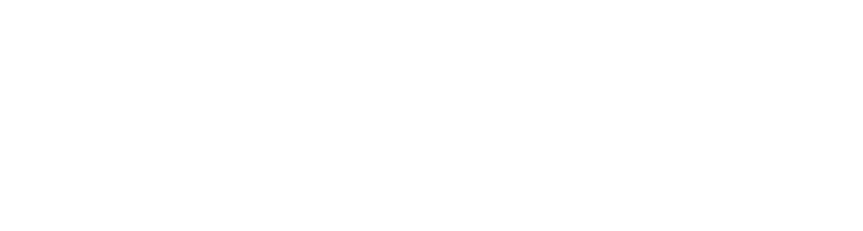
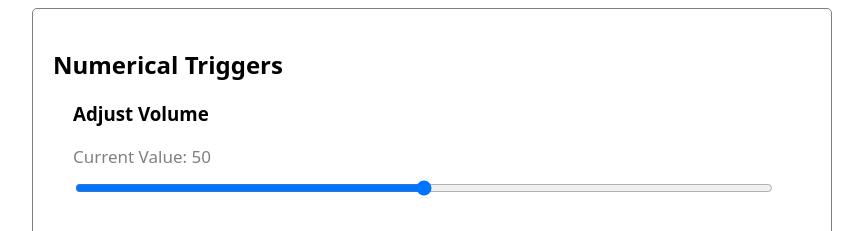
Before and after one commit to S3942721/robo-web-controller, a React (Vite) app in the folder frontend/: page / in a window 1280 px wide. Shown: the part 721-952 px from the top of the page, without its empty margins (208-1071 px from the left). Before the commit the page ends 800 px from the top, so only its background shows below. Built offline with nearby package versions, Linux system fonts and the light colour scheme; no server answers.

Commit message:
add numerical triggers
Signed-off-by: cbh778899 <cbh778899@outlook.com>

```diff
--- /dev/null
+++ b/frontend/src/components/ScrollControllers.jsx
@@ -0,0 +1,13 @@
+import { requestWS } from "../utils/useWebSocket";
+import ScrollBar from "./sub-components/ScrollBar";
+
+export default function ScrollControllers() {
+    return (
+        <section>
+            <h1>Numerical Triggers</h1>
+            <ScrollBar name='Adjust Volume' initial={50} callback={vol=>{
+                requestWS('req-execute', { type: 'trigger', message: {Signal: 'Volume', Value: vol} })
+            }} />
+        </section>
+    )
+}
--- a/frontend/src/components/pages/index.jsx
+++ b/frontend/src/components/pages/index.jsx
@@ -3,6 +3,7 @@
 import TriggerBehaviour from "../TriggerBehaviour"
 import ManualDefinedScript from "../ManualDefinedScript"
 import ShortCuts from "../ShortCuts"
+import ScrollControllers from "../ScrollControllers"
 
 export default function Controller() {
     return (
@@ -12,6 +13,7 @@
             <PreDefinedScripts />
             <ManualDefinedScript />
             <TriggerBehaviour />
+            <ScrollControllers />
         </div>
     )
 }
--- /dev/null
+++ b/frontend/src/components/sub-components/ScrollBar.jsx
@@ -0,0 +1,19 @@
+import { useState } from "react"
+
+export default function ScrollBar({ name, initial, max, min, callback  }) {
+    const [value, setValue] = useState(initial);
+
+    function updateValue(event) {
+        const value = +event.target.value;
+        callback && callback(value)
+        setValue(value);
+    }
+
+    return (
+        <div className="scroll-bar-container" >
+            <h3>{ name }</h3>
+            <div className="number">Current Value: {value}</div>
+            <input type="range" min={min ?? 0} max={max ?? 100} step={1} onChange={updateValue} value={value} />
+        </div>
+    )
+}
--- a/frontend/src/styles/index.css
+++ b/frontend/src/styles/index.css
@@ -253,3 +253,22 @@
     margin-top: 30px;
     width: var(--elem-width);
 }
+
+/* scroll bar */
+.scroll-bar-container {
+    /* width: 500px; */
+    height: fit-content;
+    margin-left: 20px;
+    margin-bottom: 30px;
+    width: calc(100% - 60px);
+}
+
+.scroll-bar-container > .number {
+    color: gray;
+    font-size: 17px;
+    margin-bottom: 10px;
+}
+
+.scroll-bar-container > input[type='range'] {
+    width: 100%;
+}
```
